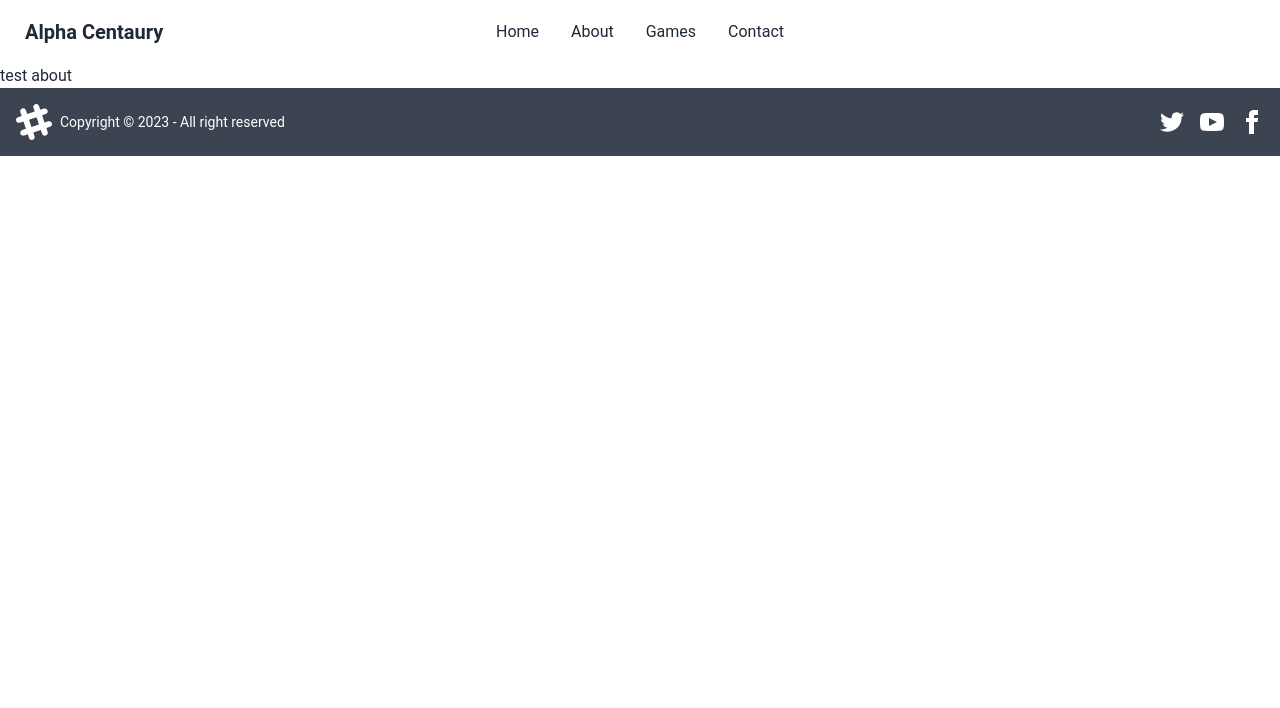
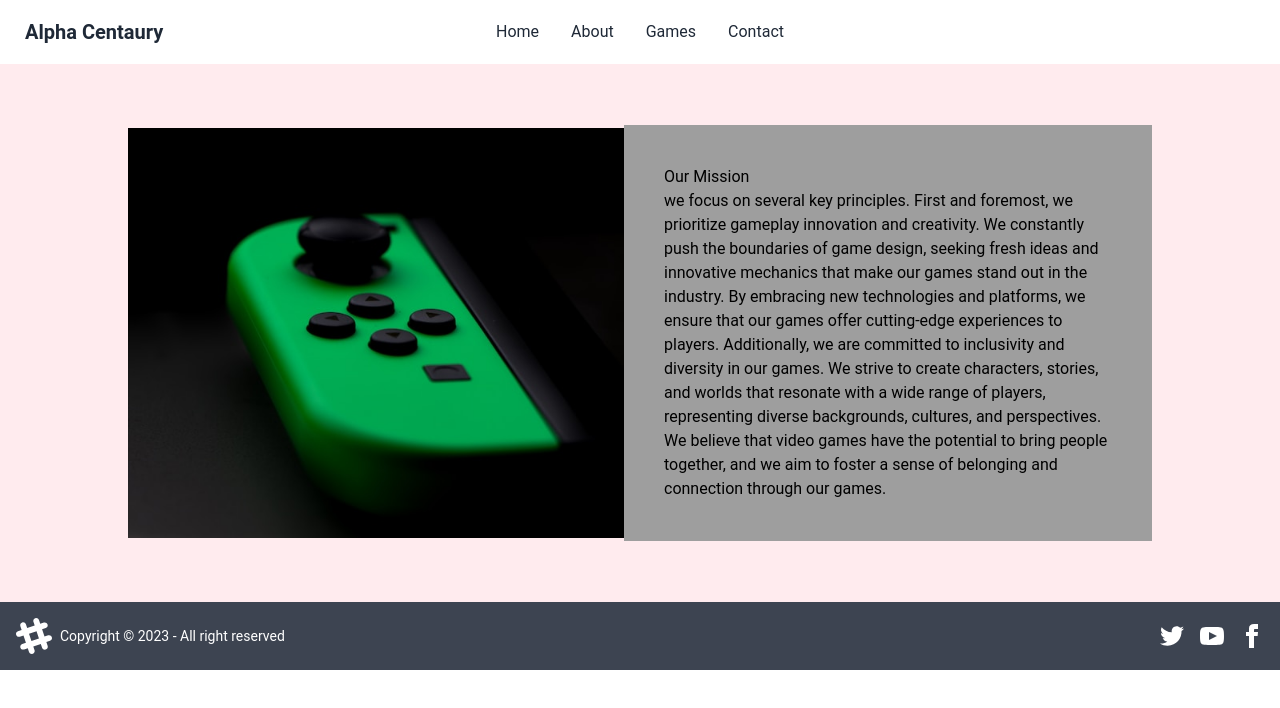
Before and after one commit to Adanpradana/nextJs-chapter-10, a Next.js app: page /about in a window 1280 px wide. Shown: the top 708 px of the page. Built offline with nearby package versions, Linux system fonts and the light colour scheme.

Commit message:
fixing bugs landing page

```diff
--- a/src/components/CustomNavbar.jsx
+++ b/src/components/CustomNavbar.jsx
@@ -19,10 +19,16 @@ export default function CustomNavbar() {
           </label>
           <ul tabIndex={0} className="menu menu-compact dropdown-content mt-3 p-2 shadow bg-base-100 rounded-box w-52">
             <li>
-              <a>Item 1</a>
+              <Link href={"/"}>Home</Link>
             </li>
             <li>
-              <a>Item 3</a>
+              <Link href={"/about"}>About</Link>
+            </li>
+            <li>
+              <Link href={"/games"}>Games</Link>
+            </li>
+            <li>
+              <Link href={"/contact"}>Contact</Link>
             </li>
           </ul>
         </div>
--- a/src/pages/about/index.jsx
+++ b/src/pages/about/index.jsx
@@ -4,11 +4,35 @@ import bg1 from "../../../public/banner1.jpg";
 import bg2 from "../../../public/banner2.jpg";
 import bg3 from "../../../public/banner3.jpg";
 import Image from "next/image";
-
-const inter = Inter({
-  subsets: ["latin"],
-});
+import imgPlay from "../../../public/jippe-joosten-0gNzcMqd0sw-unsplash.jpg";
 
 export default function AboutUs() {
-  return <LandingPage>test about</LandingPage>;
+  return (
+    <LandingPage>
+      <main className="flex  justify-center items-center  bg-white">
+        <div className="w-full grid grid-cols-2 bg-red-50 py-16 px-32">
+          <div className="bg-white">
+            <Image src={imgPlay} width={640} height={512} alt="yes" />
+          </div>
+          <div className="relative flex items-center">
+            <div className="absolute -left-4 bg-gray-500 text-black">
+              <div className="p-10">
+                <h1>Our Mission</h1>
+                <p>
+                  we focus on several key principles. First and foremost, we prioritize gameplay innovation and
+                  creativity. We constantly push the boundaries of game design, seeking fresh ideas and innovative
+                  mechanics that make our games stand out in the industry. By embracing new technologies and platforms,
+                  we ensure that our games offer cutting-edge experiences to players. Additionally, we are committed to
+                  inclusivity and diversity in our games. We strive to create characters, stories, and worlds that
+                  resonate with a wide range of players, representing diverse backgrounds, cultures, and perspectives.
+                  We believe that video games have the potential to bring people together, and we aim to foster a sense
+                  of belonging and connection through our games.
+                </p>
+              </div>
+            </div>
+          </div>
+        </div>
+      </main>
+    </LandingPage>
+  );
 }
--- a/src/pages/auth/register/index.jsx
+++ b/src/pages/auth/register/index.jsx
@@ -6,11 +6,7 @@ export default function index() {
       <div className="absolute inset-0 z-0 h-full w-full bg-black/50" />
       <div className="container mx-auto p-4">
         <Card className="absolute top-2/4 left-2/4 w-full max-w-[24rem] -translate-y-2/4 -translate-x-2/4">
-                    <CardHeader variant="gradient" color="blue" className="mb-4 grid h-28 place-items-center">
-                        <Typography variant="h4" color="white">
-                            Register
-                        </Typography>
-                    </CardHeader>
+          test register
           <CardBody className="flex flex-col gap-4">
             <Input label="Name" size="lg" />
             <Input type="email" label="Email" size="lg" />
```
Also changed, not shown: public/jippe-joosten-0gNzcMqd0sw-unsplash.jpg (added), public/nikita-kachanovsky-FJFPuE1MAOM-unsplash.jpg (added), src/layouts/LandingPage/index.jsx (indentation only). Lines whose indentation alone changed are shown as unchanged.
